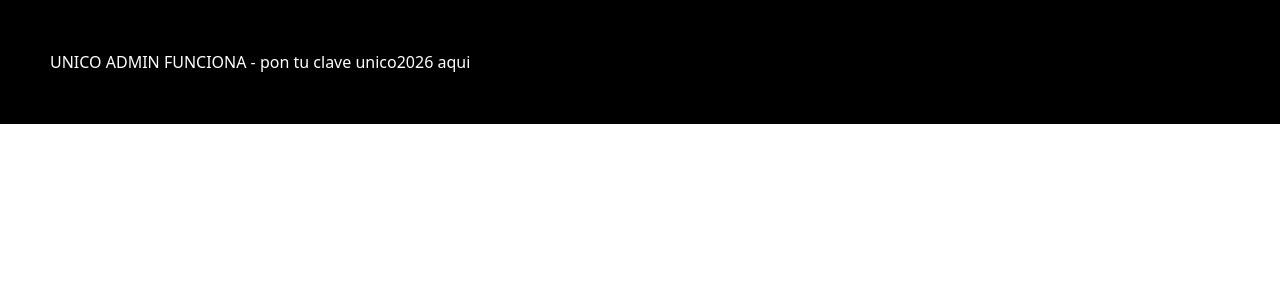
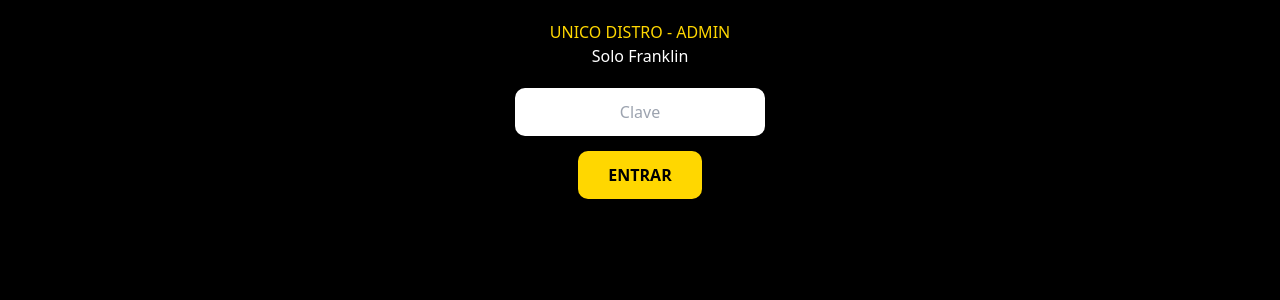
Before and after one commit to franklinflow24-cell/Unico-Distro-, a Next.js app: page /admin in a window 1280 px wide. Shown: the top 300 px of the page. Built offline with nearby package versions, Linux system fonts and the light colour scheme.

Commit message:
Update page.tsx

```diff
--- a/app/admin/page.tsx
+++ b/app/admin/page.tsx
@@ -1,3 +1,46 @@
+"use client";
+import { useState } from "react";
+
 export default function Admin() {
-  return <h1 style={{color:"white",background:"black",padding:50}}>UNICO ADMIN FUNCIONA - pon tu clave unico2026 aqui</h1>
+  const [clave, setClave] = useState("");
+  const [ok, setOk] = useState(false);
+
+  if (!ok) {
+    return (
+      <div style={{ background: "black", minHeight: "100vh", padding: 20, textAlign: "center" }}>
+        <h1 style={{ color: "#FFD700" }}>UNICO DISTRO - ADMIN</h1>
+        <p style={{ color: "white" }}>Solo Franklin</p>
+        <input
+          type="password"
+          placeholder="Clave"
+          value={clave}
+          onChange={(e) => setClave(e.target.value)}
+          style={{ padding: 12, borderRadius: 10, marginTop: 20, width: 250, textAlign: "center" }}
+        />
+        <br />
+        <button
+          onClick={() => {
+            if (clave === "unico2026") setOk(true);
+            else alert("Clave mal");
+          }}
+          style={{ background: "#FFD700", padding: "12px 30px", borderRadius: 10, marginTop: 15, fontWeight: "bold" }}
+        >
+          ENTRAR
+        </button>
+      </div>
+    );
+  }
+
+  return (
+    <div style={{ background: "black", minHeight: "100vh", padding: 20 }}>
+      <h1 style={{ color: "#FFD700" }}>PENDIENTES POR APROBAR</h1>
+      <p style={{ color: "white" }}>Te llega a: 8295435381 y franklinflow24@gmail.com</p>
+      <div style={{ background: "#222", padding: 20, borderRadius: 12, marginTop: 20 }}>
+        <p style={{ color: "white" }}>Artista Prueba - Mi Primer Dembow</p>
+        <p style={{ color: "#aaa" }}>WhatsApp: 8295435381</p>
+        <button style={{ background: "green", color: "white", padding: "10px 20px", borderRadius: 10, marginRight: 10 }}>APROBAR</button>
+        <button style={{ background: "red", color: "white", padding: "10px 20px", borderRadius: 10 }}>RECHAZAR</button>
+      </div>
+    </div>
+  );
 }
```
